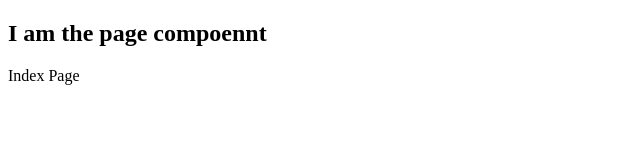
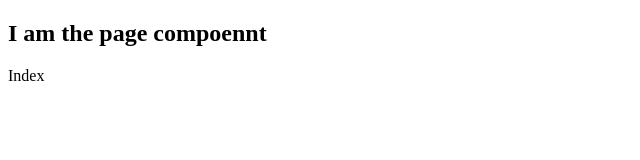
Before and after one commit to barhoring/sick-fits-frontend, a Next.js app: page / in a window 1280 px wide. Shown: the top 160 px of the page, without its empty margins (0-640 px from the left). Built offline with nearby package versions, Linux system fonts and the light colour scheme.

Commit message:
_app to include Page

```diff
--- /dev/null
+++ b/pages/_app.js
@@ -0,0 +1,9 @@
+import Page from '../components/Page';
+
+export default function MyApp({ Component, pageProps }) {
+  return (
+    <Page>
+      <Component {...pageProps} />
+    </Page>
+  );
+}
--- a/pages/index.js
+++ b/pages/index.js
@@ -1,5 +1,3 @@
-import Page from '../components/Page';
-
 export default function IndexPage() {
-  return <Page>Index Page</Page>;
+  return <div>Index</div>;
 }
--- a/pages/sell.js
+++ b/pages/sell.js
@@ -1,5 +1,3 @@
-import Page from '../components/Page';
-
 export default function SellPage() {
-  return <Page>Sell Page</Page>;
+  return <div>Sell Page</div>;
 }
```
